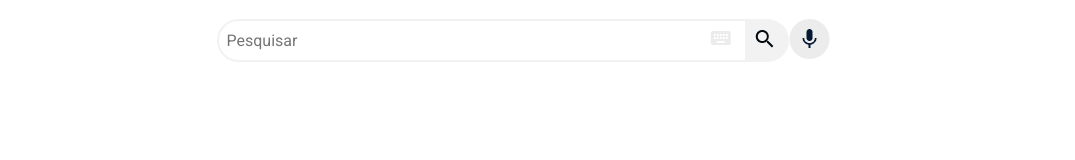
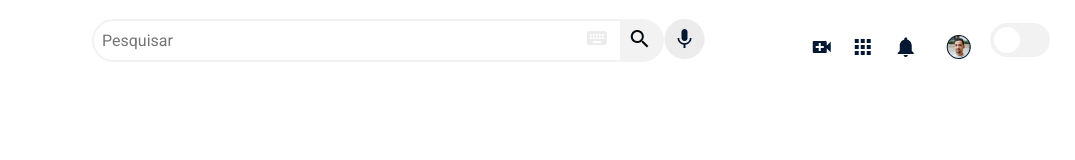
Before and after one commit to davidtpires/projeto-vidflow-main, a plain HTML site: page index.html in a window 1280 px wide. Shown: the full height of the page, 205-1280 px from the left. Drawn offline with Linux system fonts and the light colour scheme.

Commit message:
Ícones do cabeçalho

```diff
--- a/index.html
+++ b/index.html
@@ -34,6 +34,14 @@
                 </form>
             </div>
             <div class="cabecalho__icones__item">
+                <a href="#" class="cabecalho__videos"></a>
+                <a href="#" class="cabecalho__apps"></a>
+                <a href="#" class="cabecalho__notificacoes"></a>
+                <a href="#" class="cabecalho__avatar"></a>
+                <label class="cabecalho__switch">
+                    <input type="checkbox" class="cabelho__switch-input">
+                    <span class="cabecalho__switch-slider"></span>
+                </label>
 
             </div>
         </nav>
```
